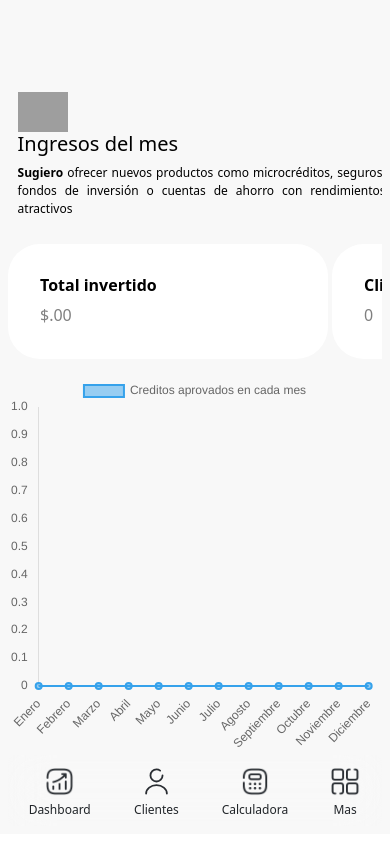
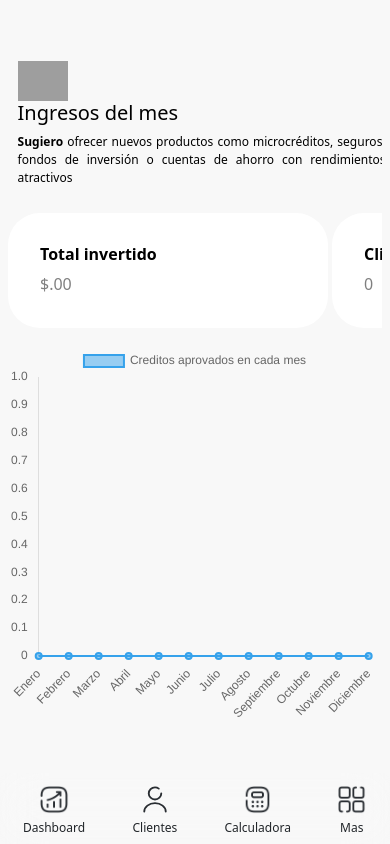
Before and after one commit to the-wandy-olivares/Money, a Django app: page / in a window 390 px wide. Run offline with Django 5.2, Linux system fonts and the light colour scheme; the visitor is signed in with stand-in values (Sample User, id 1); data that the repository does not hold is empty; some libraries are stand-ins or nearby versions; grey boxes are pictures that could not be loaded.

Commit message:
Ajustar estilos en las plantillas: modificar clases y agregar media queries para mejorar la responsividad

```diff
--- a/Easy/Easy/templates/base/base.html
+++ b/Easy/Easy/templates/base/base.html
@@ -113,10 +113,10 @@
             <section  class="nav-escritorio me-1" style="width: 15rem; min-width: 15rem;" >
                   {% include "nav/nav-escritorio.html" %}
             </section>
-            <section class='bg-secundary-w section-content overflow-hidden w-100 p-2  '>
+            <section class='bg-secundary-w section-content overflow-hidden vh-100 w-100 p-2  '>
                   {% block content %}     {% endblock %}
                   {% include "calculator/cp/more-options.html" %}
-                  <section class="nav-movil w-100">
+                  <section class="nav-movil w-100  ">
                         {% include "nav/nav-movil.html" %}
                  </section>
             </section>
--- a/Easy/Easy/templates/dashboard/dashboard.html
+++ b/Easy/Easy/templates/dashboard/dashboard.html
@@ -117,9 +117,17 @@
     width: 20rem; min-width: 20rem;
 }
 
+@media (max-width:600px) {
+    .section-dashboard {
+        margin-bottom: 7rem;
+    }
+}
+
+
 </style>
 
-<section class="overflow-scroll h-100 pt-0 align-content-end flex-wrap">
+<section class="section-dashboard overflow-scroll h-100 pt-0 align-content-end flex-wrap"
+    >
     <div class="  d-flex text-start justify-content-between w-100 overflow-scroll">
         <div class=" div-ia-sugerencia " data-aos="fade-down" style="transition:  0.5s ease-out ; transition-delay: 0.2s; " >
             <img src="{% static "icons/up-grafi.png" %}" width='50' height="40" alt="">
--- a/Easy/Easy/templates/nav/nav-movil.html
+++ b/Easy/Easy/templates/nav/nav-movil.html
@@ -21,7 +21,7 @@
             font-size: 12px;
       }
 </style>
-<section class=" nav-movil position-fixeds bottom-0 start-0 z-2  d-flex blur-20 w-100 justify-content-center ">
+<section class=" nav-movil position-fixed bottom-0 start-0 z-2  d-flex blur-20 w-100 justify-content-center ">
       <!-- <a href="{% url "dashboard" %}"  > -->
       <button class="btn ">
             <img src="{% static "icons/grafico.png" %}" width='24' alt="">
```
